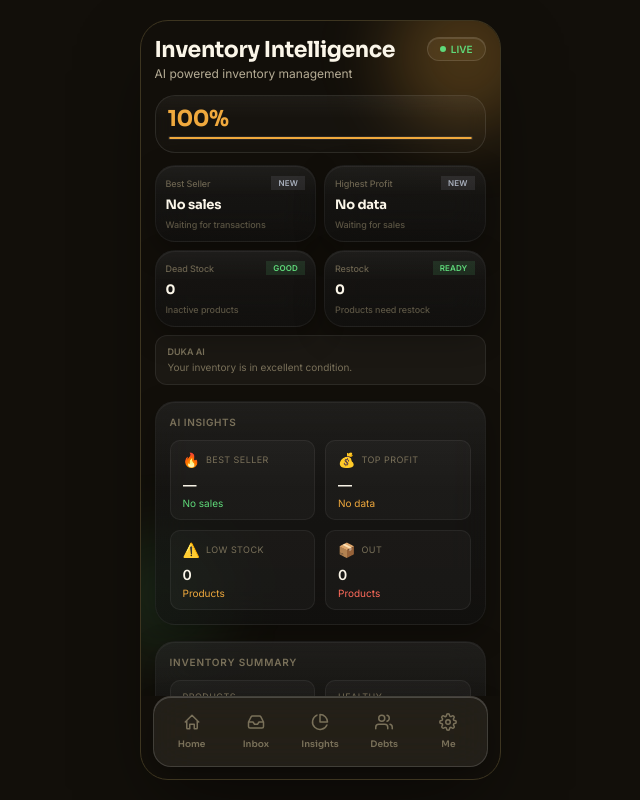
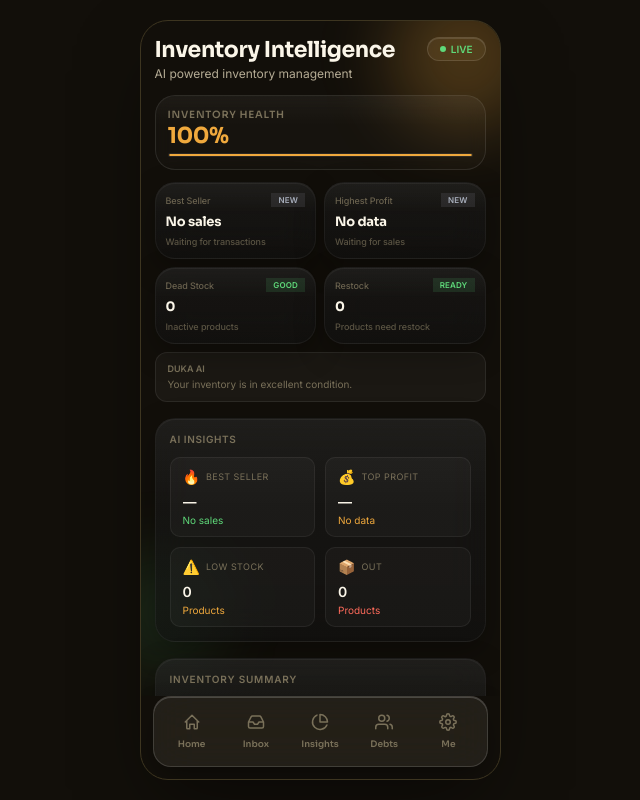
Before and after one commit to bred9702-svg/Duka-app-fin, a React (Vite) app: page /inventory in a window 1280 px wide. Shown: the whole page, without its empty margins (320-960 px from the left). Built offline with nearby package versions, Linux system fonts and the light colour scheme; no server answers; the database is empty.

Commit message:
Update HealthScoreCard.jsx

```diff
--- a/src/components/inventory/HealthScoreCard.jsx
+++ b/src/components/inventory/HealthScoreCard.jsx
@@ -16,6 +16,20 @@ export default function HealthScoreCard({ health }) {
         boxShadow: 'none',
       }}
     >
+      <p
+        style={{
+          margin: '0 0 4px',
+          fontFamily: 'var(--font-display)',
+          fontSize: 10,
+          color: 'var(--text-low)',
+          textTransform: 'uppercase',
+          letterSpacing: '.08em',
+          fontWeight: 600,
+        }}
+      >
+        Inventory Health
+      </p>
+
       <h1
         style={{
           margin: '0 0 6px',
```
